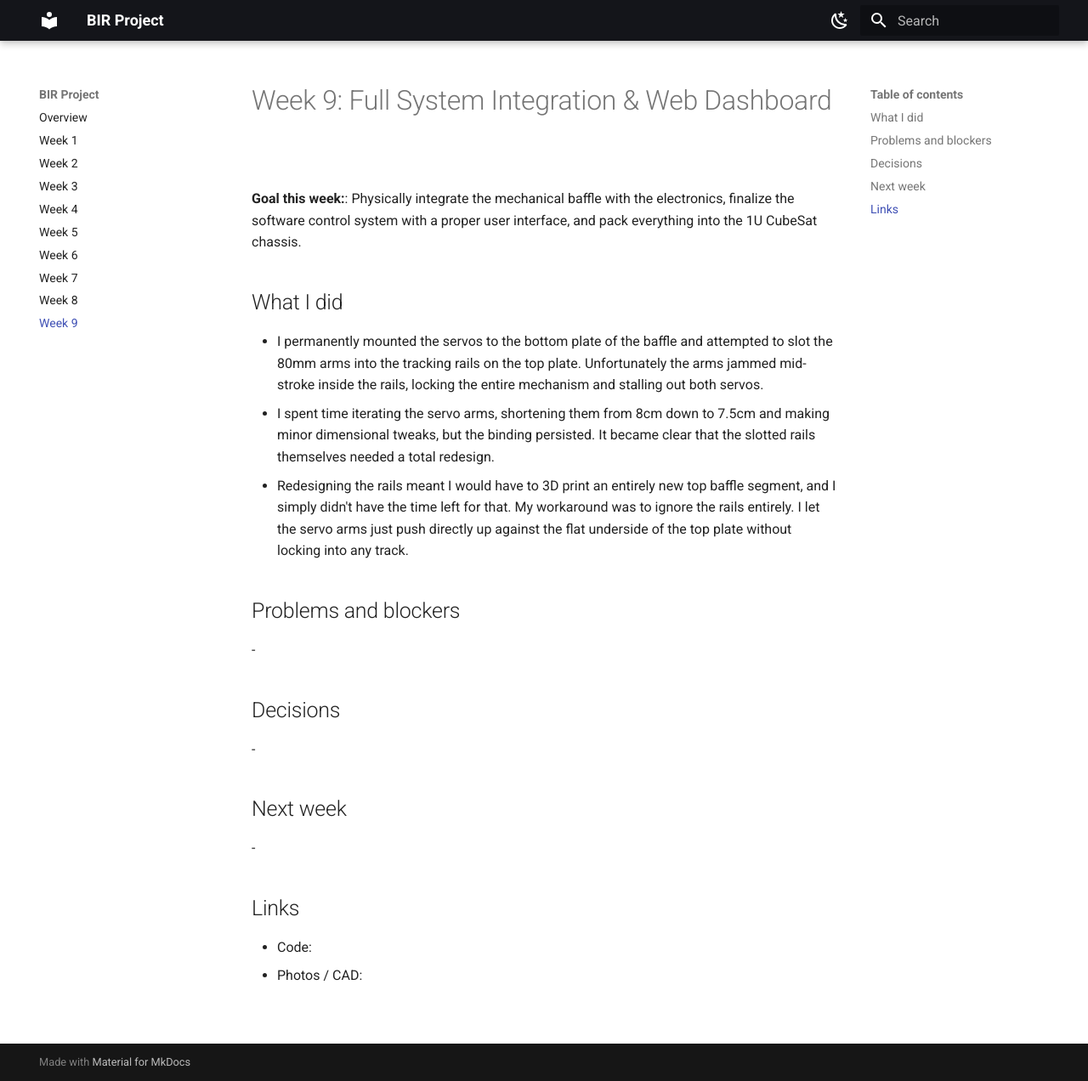
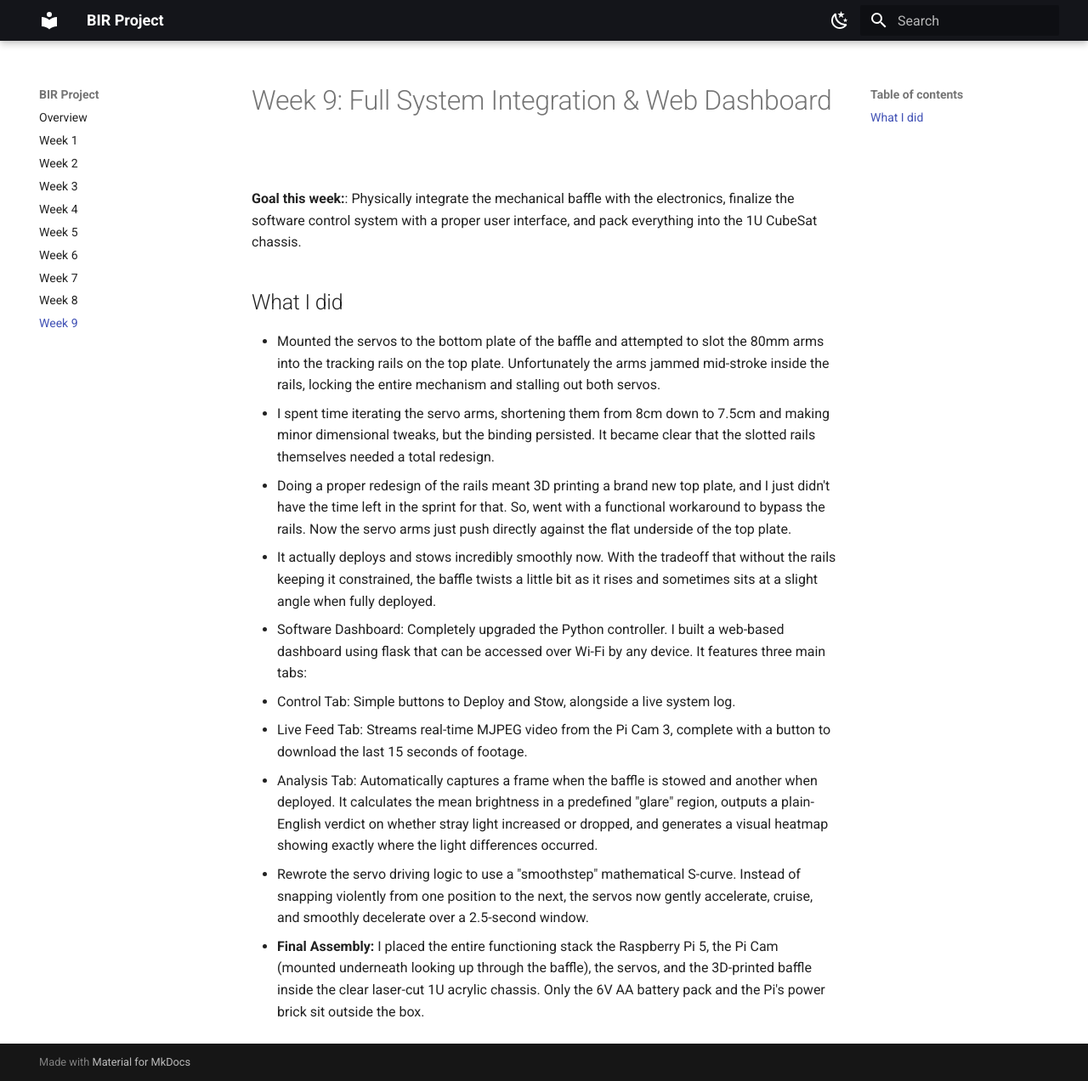
Before and after one commit to BuilderinResidencyTinkerspace/CuBaffle, an MkDocs documentation site: the page built from docs/week-09.md, in a window 1280 px wide and 1272 px high. Shown: the whole window at 85% size. Built offline with MkDocs 1.6.1 and Material for MkDocs 9.7.7, drawn with Linux system fonts in a browser that asks for light colours.

Commit message:
Update week-09.md

```diff
--- a/docs/week-09.md
+++ b/docs/week-09.md
@@ -4,23 +4,13 @@
 
 ## What I did
 
-- I permanently mounted the servos to the bottom plate of the baffle and attempted to slot the 80mm arms into the tracking rails on the top plate. Unfortunately the arms jammed mid-stroke inside the rails, locking the entire mechanism and stalling out both servos.
+- Mounted the servos to the bottom plate of the baffle and attempted to slot the 80mm arms into the tracking rails on the top plate. Unfortunately the arms jammed mid-stroke inside the rails, locking the entire mechanism and stalling out both servos.
 - I spent time iterating the servo arms, shortening them from 8cm down to 7.5cm and making minor dimensional tweaks, but the binding persisted. It became clear that the slotted rails themselves needed a total redesign.
-- Redesigning the rails meant I would have to 3D print an entirely new top baffle segment, and I simply didn't have the time left for that. My workaround was to ignore the rails entirely. I let the servo arms just push directly up against the flat underside of the top plate without locking into any track.
-
-## Problems and blockers
-
--
-
-## Decisions
-
--
-
-## Next week
-
--
-
-## Links
-
-- Code:
-- Photos / CAD:
+- Doing a proper redesign of the rails meant 3D printing a brand new top plate, and I just didn't have the time left in the sprint for that. So, went with a functional workaround to bypass the rails. Now the servo arms just push directly against the flat underside of the top plate.
+- It actually deploys and stows incredibly smoothly now. With the tradeoff that without the rails keeping it constrained, the baffle twists a little bit as it rises and sometimes sits at a slight angle when fully deployed.
+- Software Dashboard: Completely upgraded the Python controller. I built a web-based dashboard using flask that can be accessed over Wi-Fi by any device. It features three main tabs:
+  1. Control Tab: Simple buttons to Deploy and Stow, alongside a live system log.
+  2. Live Feed Tab: Streams real-time MJPEG video from the Pi Cam 3, complete with a button to download the last 15 seconds of footage.
+  3. Analysis Tab: Automatically captures a frame when the baffle is stowed and another when deployed. It calculates the mean brightness in a predefined "glare" region, outputs a plain-English verdict on whether stray light increased or dropped, and generates a visual heatmap showing exactly where the light differences occurred.
+- Rewrote the servo driving logic to use a "smoothstep" mathematical S-curve. Instead of snapping violently from one position to the next, the servos now gently accelerate, cruise, and smoothly decelerate over a 2.5-second window.
+- **Final Assembly:** I placed the entire functioning stack the Raspberry Pi 5, the Pi Cam (mounted underneath looking up through the baffle), the servos, and the 3D-printed baffle inside the clear laser-cut 1U acrylic chassis. Only the 6V AA battery pack and the Pi's power brick sit outside the box.
```
